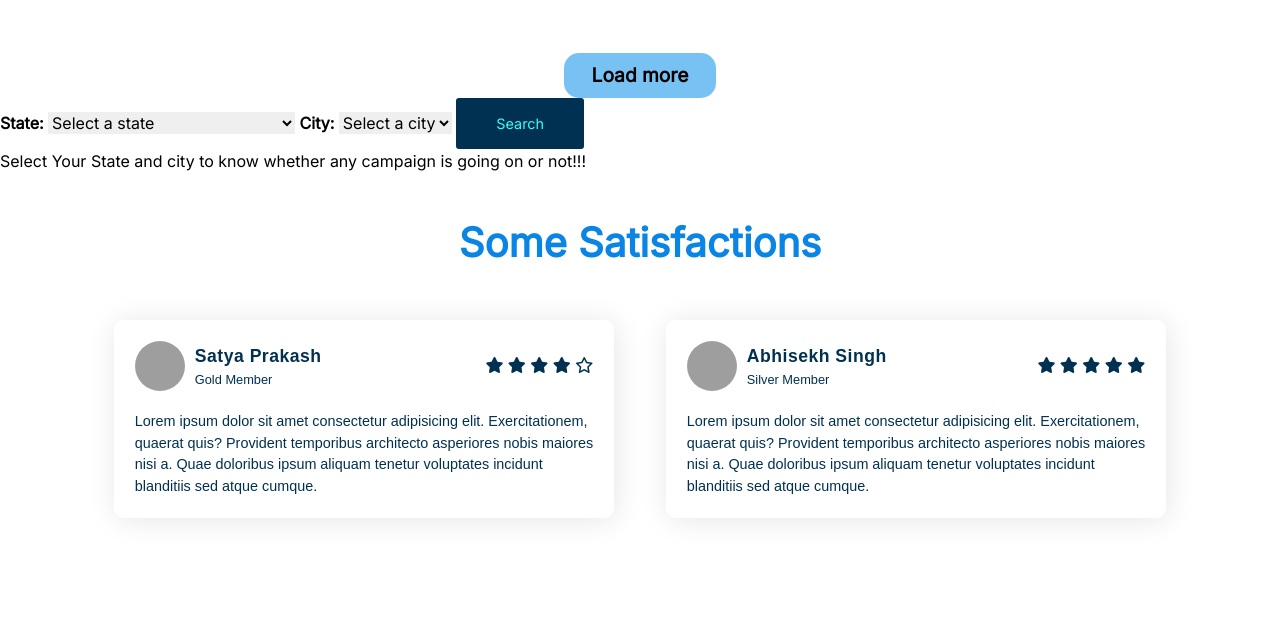
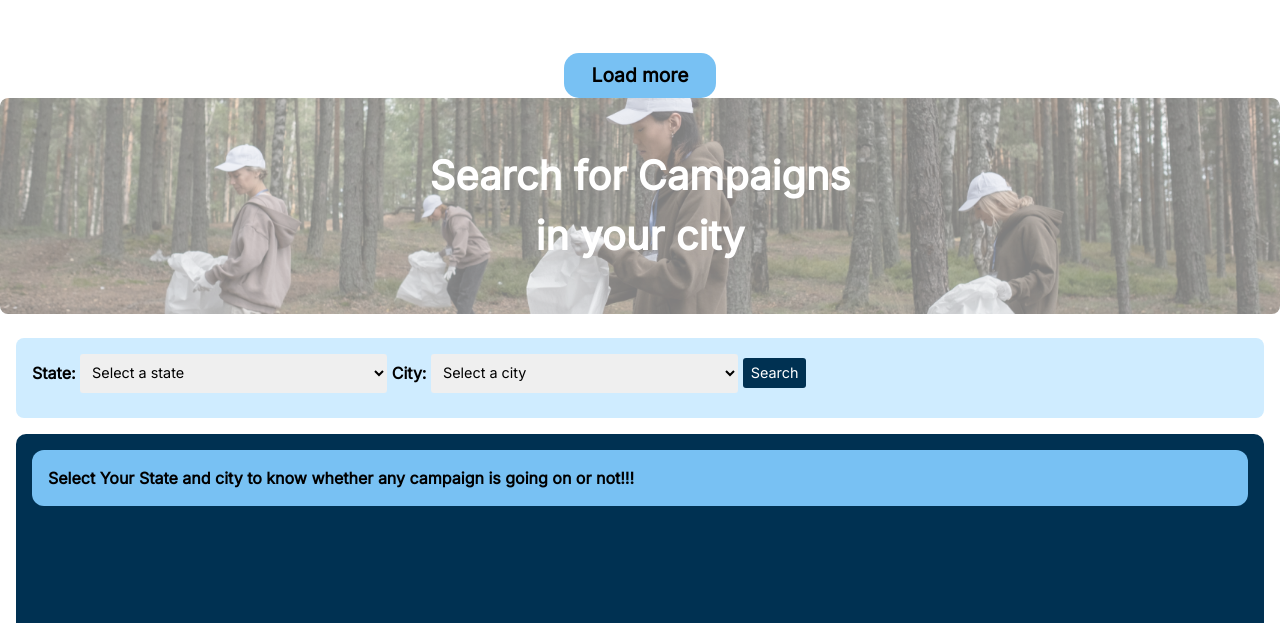
Before and after one commit to Amitesh-Mishra-AM/Envision, a website built with Vite: page index.html in a window 1280 px wide. Shown: the part 3137-3760 px from the top of the page. Built offline with nearby package versions, Linux system fonts and the light colour scheme; grey boxes are pictures that could not be loaded.

Commit message:
added the search section and modified the style .css according to it

```diff
--- a/index.html
+++ b/index.html
@@ -238,13 +238,19 @@
     <!-- ----------------------------------------------- Get Awared ends ---------------------------------- -->
     <!-- search starts -->
     <section class=" ">
-        <div class="image"></div>
+        <div class="bg-cover rounded-[0.5rem] mb-[1.5rem] font-[inter] text-center font-[1000] text-[2.5rem] py-[3rem]  drop-shadow(2px 2px 20px rgb(0 0 0)) text-white image"
+            style="background-image: url(/images/search_bg.png);">
+            Search for Campaigns
+            <br>
+            in your city
+        </div>
         <!-- -----------------------------------------------------------------Search Area-------------------------------------------- -->
-        <div class="search-bar flex flex-col justify-center">
-            <div class="search">
+        <div class="bg-[#cfecff] px-[1rem] mx-[1rem] py-[1rem] rounded-[0.5rem] search-bar justify-center w-auto">
+            <div class="search h-[6vh] flex ">
                 <form>
                     <label for="state"><b>State:</b></label>
-                    <select id="state" onchange="populateCities()">
+                    <select id="state" onchange="populateCities()"
+                        class="w-[24vw] rounded-[3px] px-[8px] py-[10px] text-[0.9rem] cursor-pointer ">
                         <option value="">Select a state</option>
                         <option value="Andhra Pradesh">Andhra Pradesh</option>
                         <option value="Arunachal Pradesh">Arunachal Pradesh</option>
@@ -283,14 +289,15 @@
                         <option value="Puducherry">Puducherry</option>
                     </select>
                     <label for="city"><b>City:</b></label>
-                    <select id="city">
+                    <select id="city" class="w-[24vw] rounded-[3px] px-[8px] py-[10px] text-[0.9rem] cursor-pointer">
                         <option value="">Select a city</option>
                     </select>
-                    <button id="search">Search</button>
+                    <button id="search" class="bg-[#003152] text-white px-2 py-1">Search</button>
+                </form>
             </div>
         </div>
-        <div class="results">
-            <div id="selectedOption">
+        <div class="results h-[70vh] bg-[#003152] text-white rounded-[10px] px-[1rem] py-[1rem] mx-[1rem] mt-[1rem]">
+            <div id="selectedOption" class="bg-[#78c1f3] p-4 rounded-[12px] text-[#003152] font-semibold text-[16px]">
                 Select Your State and city to know whether any campaign is going on or not!!!
                 <!-- <div id="flexContainer-1">
                     <div class="flexitem">Event Name</div>
@@ -309,8 +316,6 @@
 
     <!-- ----------------------------------------------- Review Starts  ----------------------------------- -->
 
-
-    <!-- ----------------------------------------------- Review ends  ----------------------------------- -->
     <section class="reviewheading flex justify-center mt-10  text-[1.8rem] md:text-[2.5rem]" data-aos="fade-up "
         data-aos-duration="1000">
         <h1><strong>
@@ -388,6 +393,8 @@
         </div>
     </section>
     </div>
+    <!-- ----------------------------------------------- Review ends  ----------------------------------- -->
+
     <!-- ------------------------------------------------------------------------------------------------Review section---------------------------------------------------------------------------------------- -->
 
     <!-- ---------------------------------------------- Footer starts ------------------------------------- -->
--- a/style.css
+++ b/style.css
@@ -214,80 +214,11 @@ html{
 /* ---------------------------------------------------- Review ends ----------------------------------------------------- */
 
 /* search css starts */
-/* *{
-  margin: 0;
-  padding: 0;
-}
-.body{
-  font-family:'Inter', sans-serif;
-  background-color: #f5f5dc;
-}
-section{
-  display: grid;
-  grid-template-rows: 15rem 6.5rem 20rem;
-  grid-template-columns: 80vw;
-  justify-content: center;
-  padding-top: 10rem;
-}
-div.search{
-  display: flex;
-  background-color: #cfecff;
-  font-family:'Inter', sans-serif;
-  border-radius: 0.5rem;
-  padding: 1rem;
-}
-button{
-  background-color: #003152;
-  padding: 15px 30px;
-  border: none;
-  color: white;
-  cursor: pointer;
-  border-radius: 3px;
-  text-decoration: none;
-  font-size: 0.9rem;
-}
-button:hover{
-  background-color: #78C1F3;
+#selectedOption {
   color: black;
 }
-label .area{
-  font-size: 1.5rem;
-  display: flex;
-  align-items: center;
-  border: none;
-  border-radius: 0.5rem;
-}
-select{
-  padding: 15px 70px;
-  margin-right: 2rem;
-  border: none;
-  border-radius: 0.4rem;
-}
-.image{
-  background-image: url(banner.png);
-  background-size: cover;
-  border-radius: 0.5rem;
-  margin-bottom: 1.5rem;
-}
-.search{
-  justify-content: center;
-}
-/* -------Result reflection area---- */
-/* .results {
-  border-radius: 10px;
-  justify-content: center;
-}
-div#selectedOption{
-  color: white;
-  font-family: "Nunito Sans", sans-serif;
-  background-color: #003152;
-  height: 60vh;
-  border-radius: 10px;
-  padding-left: 10px;
-  padding-top: 10px;
-}
-#selectedOption {
-  color: black;
+#campaigns{
+  background-color: #78C1F3;
 }
 
 #flexContainer-1{
@@ -297,7 +228,7 @@ div#selectedOption{
 #flexContainer-2{
   display: flex;
   justify-content: space-between;
-} */
+}
 
 /* search css ends */
 
```
Also changed, not shown: images/search_bg.png (added).
